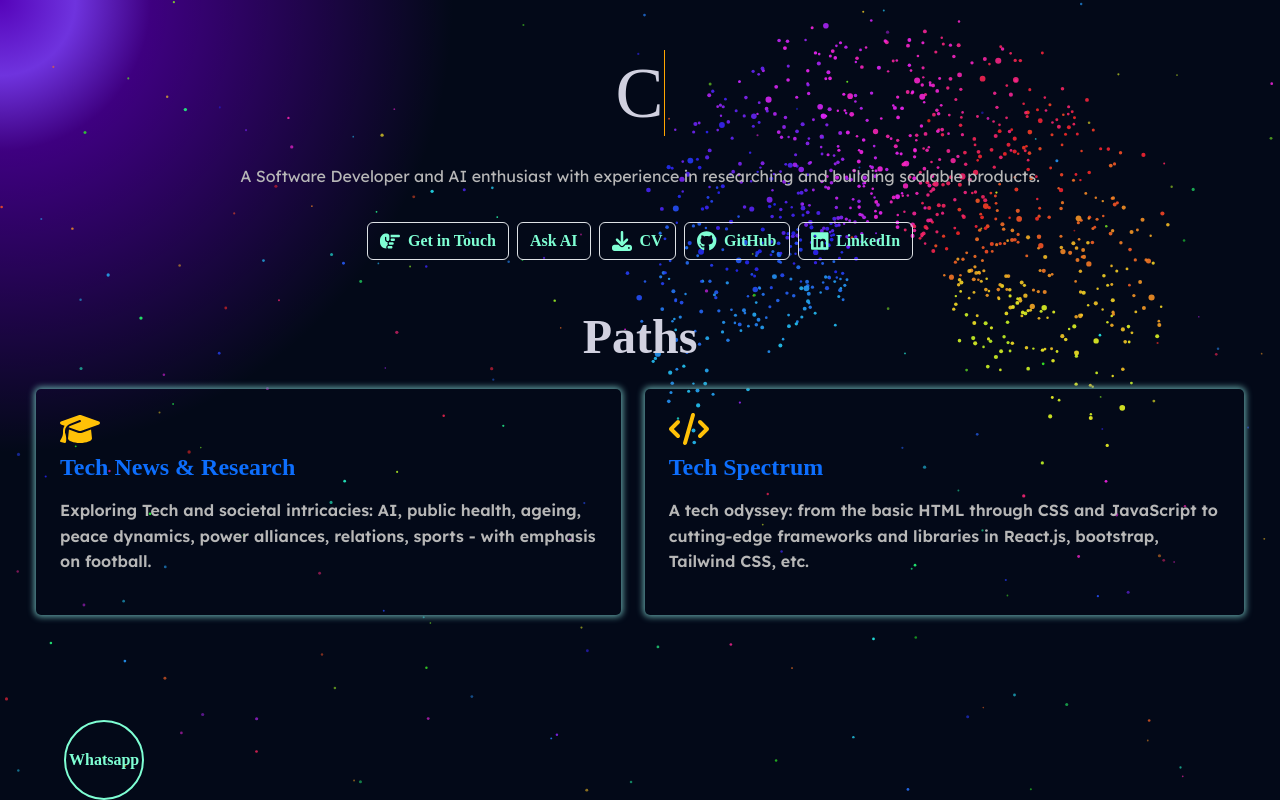
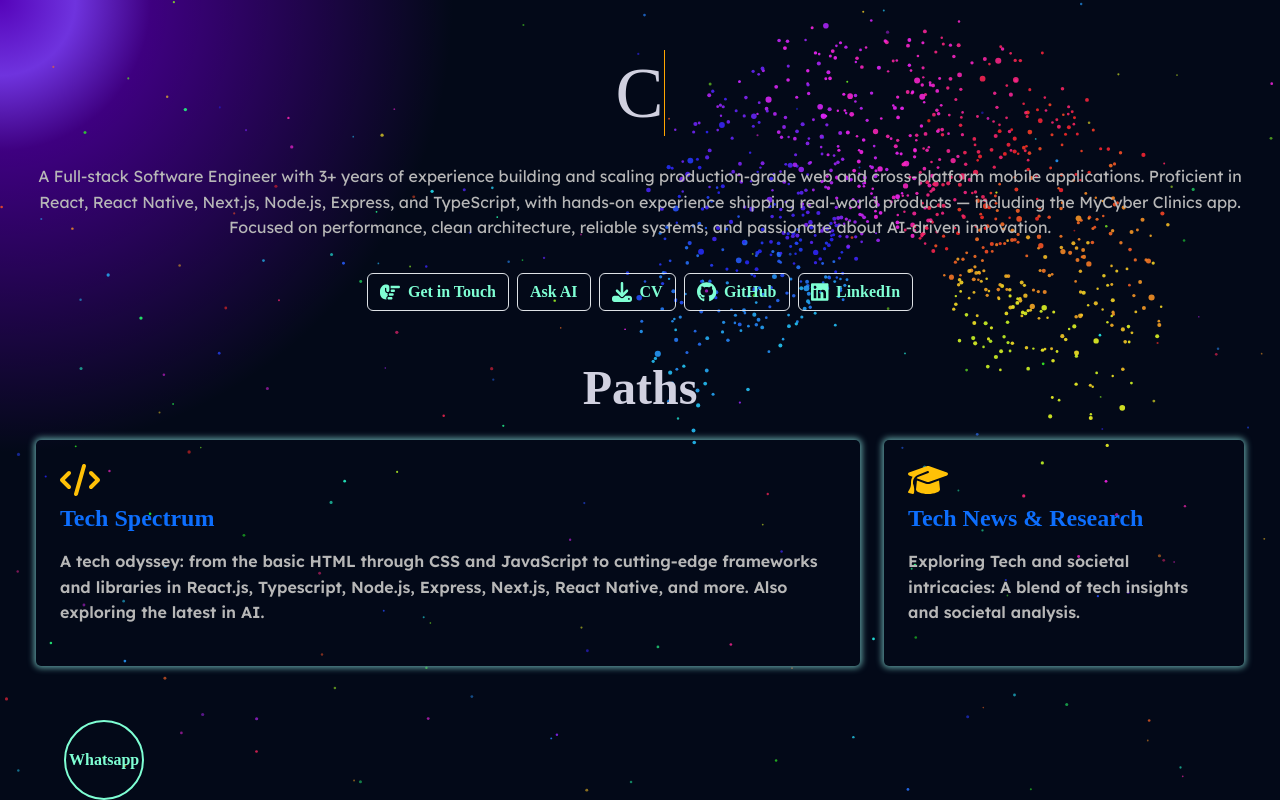
Before and after one commit to Khalifa-pendrops/portfolio_2024, a React (Vite) app: page / in a window 1280 px wide. Built offline with nearby package versions, Linux system fonts and the light colour scheme; a web font is replaced by a local one.

Commit message:
fix(home.jsx: minor changes on the UI

```diff
--- a/src/Components/Home.jsx
+++ b/src/Components/Home.jsx
@@ -234,8 +234,13 @@ const Home = () => {
             </div>
           </div>
           <p className=" w-100" data-aos="fade-down">
-            A Software Developer and AI enthusiast with experience in
-            researching and building scalable products.
+            A Full-stack Software Engineer with 3+ years of experience building
+            and scaling production-grade web and cross-platform mobile
+            applications. Proficient in React, React Native, Next.js, Node.js,
+            Express, and TypeScript, with hands-on experience shipping
+            real-world products — including the MyCyber Clinics app. Focused on
+            performance, clean architecture, reliable systems, and passionate
+            about AI-driven innovation.
           </p>
           <div className="home_buttons container-fluid d-flex d-sm-inline-flex justify-content-center align-items-center gap-2 flex-column flex-sm-row px-5">
             <div className="col-10 col-sm-auto">
@@ -331,26 +336,6 @@ const Home = () => {
         <div className="home_body px-4 d-flex flex-column justify-content-center align-items-center gap-2">
           <h2 className="display-5 fw-bolder">Paths</h2>
           <div className="d-flex flex-column flex-sm-row justify-content-center align-items-center gap-4 my-2 ">
-            <Link className="links zoom-in p-4" to="/academic">
-              <div
-                className="d-flex flex-column gap-2 justify-content-center align-items-start"
-                data-aos="fade-right"
-                data-aos-duration="1000"
-                data-aos-offset="200"
-              >
-                <FontAwesomeIcon
-                  className="icon-2 text-warning"
-                  icon={faGraduationCap}
-                />
-                <h4 className="fw-bolder text-primary">Tech News & Research</h4>
-                <p>
-                  Exploring Tech and societal intricacies: AI, public health,
-                  ageing, peace dynamics, power alliances, relations, sports -
-                  with emphasis on football.
-                </p>
-              </div>
-            </Link>
-
             <Link className="links zoom-out p-4" to="/tech">
               <div
                 className="d-flex flex-column gap-2 justify-content-center align-items-start"
@@ -366,7 +351,26 @@ const Home = () => {
                 <p>
                   A tech odyssey: from the basic HTML through CSS and JavaScript
                   to cutting-edge frameworks and libraries in React.js,
-                  bootstrap, Tailwind CSS, etc.
+                  Typescript, Node.js, Express, Next.js, React Native, and more.
+                  Also exploring the latest in AI.
+                </p>
+              </div>
+            </Link>
+            <Link className="links zoom-in p-4" to="/academic">
+              <div
+                className="d-flex flex-column gap-2 justify-content-center align-items-start"
+                data-aos="fade-right"
+                data-aos-duration="1000"
+                data-aos-offset="200"
+              >
+                <FontAwesomeIcon
+                  className="icon-2 text-warning"
+                  icon={faGraduationCap}
+                />
+                <h4 className="fw-bolder text-primary">Tech News & Research</h4>
+                <p>
+                  Exploring Tech and societal intricacies: A blend of tech
+                  insights and societal analysis.
                 </p>
               </div>
             </Link>
@@ -468,10 +472,7 @@ const Home = () => {
       )}
 
       {isAiOpen && (
-        <div
-          className="custom-modal-backdrop"
-          onClick={closeAiModal}
-        >
+        <div className="custom-modal-backdrop" onClick={closeAiModal}>
           <div
             className="custom-modal modal-content custom-modal-surface"
             role="dialog"
```
